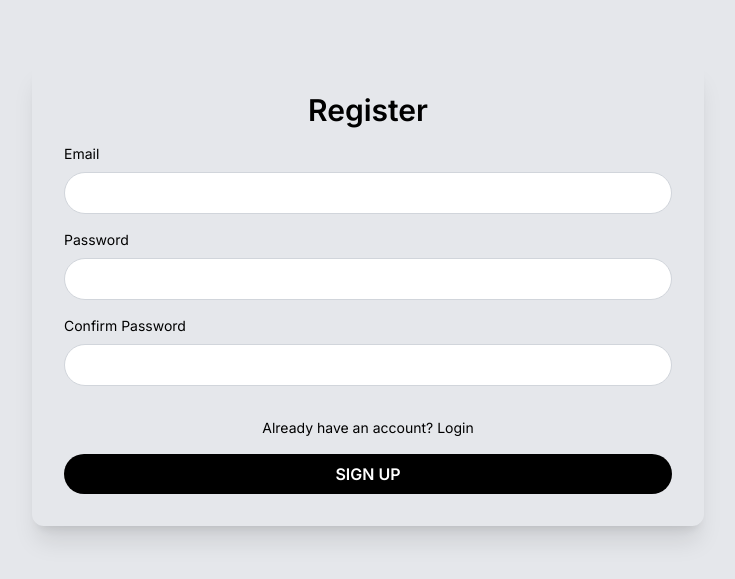
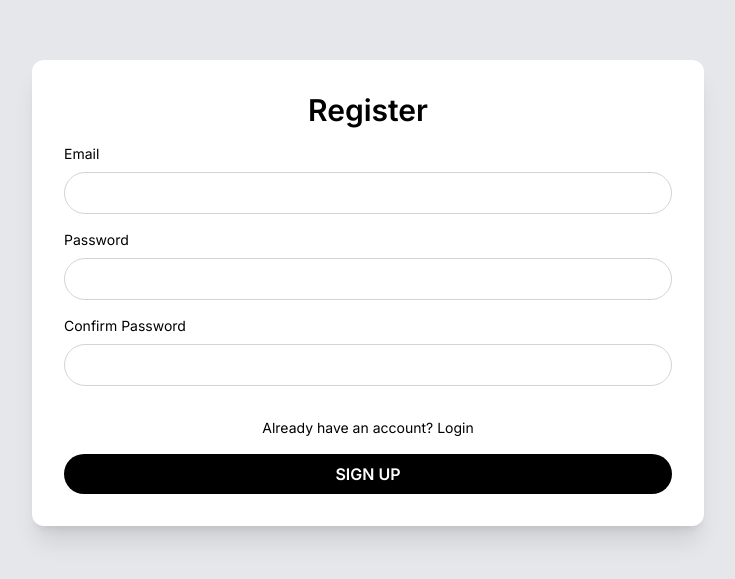
Before and after one commit to comnows/note-easy-next, a Next.js app: page /register in a window 1280 px wide. Shown: the part 107-686 px from the top of the page, without its empty margins (272-1007 px from the left). Built offline with nearby package versions, Linux system fonts and the light colour scheme.

Commit message:
fix(view): correct form login register background

```diff
--- a/app/(auth)/login/page.tsx
+++ b/app/(auth)/login/page.tsx
@@ -4,7 +4,7 @@ import Link from "next/link";
 function Login() {
   return (
     <div className="h-screen flex justify-center items-center">
-      <form className="flex-1 flex flex-col items-center max-w-2xl rounded-xl shadow-xl p-8 m-8">
+      <form className="flex-1 flex flex-col items-center bg-white max-w-2xl rounded-xl shadow-xl p-8 m-8">
         <h1 className="text-3xl font-semibold">Login</h1>
         <div className="w-full flex flex-col mt-4">
           <FormInput name="email" label="Email" type="email" />
--- a/app/(auth)/register/page.tsx
+++ b/app/(auth)/register/page.tsx
@@ -4,7 +4,7 @@ import Link from "next/link";
 function Register() {
   return (
     <div className="h-screen flex justify-center items-center">
-      <form className="flex-1 flex flex-col items-center max-w-2xl rounded-xl shadow-xl p-8 m-8">
+      <form className="flex-1 flex flex-col items-center bg-white max-w-2xl rounded-xl shadow-xl p-8 m-8">
         <h1 className="text-3xl font-semibold">Register</h1>
         <div className="w-full flex flex-col mt-4">
           <FormInput name="email" label="Email" type="email" />
```
